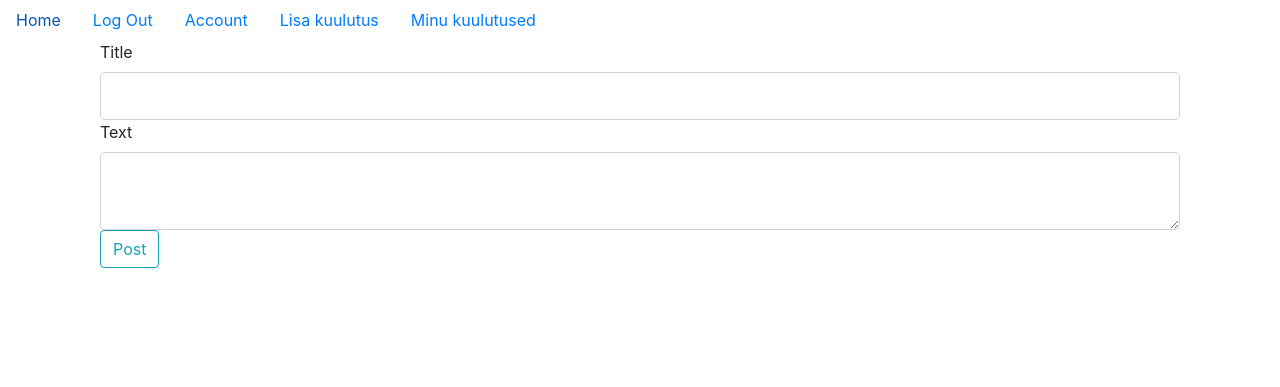
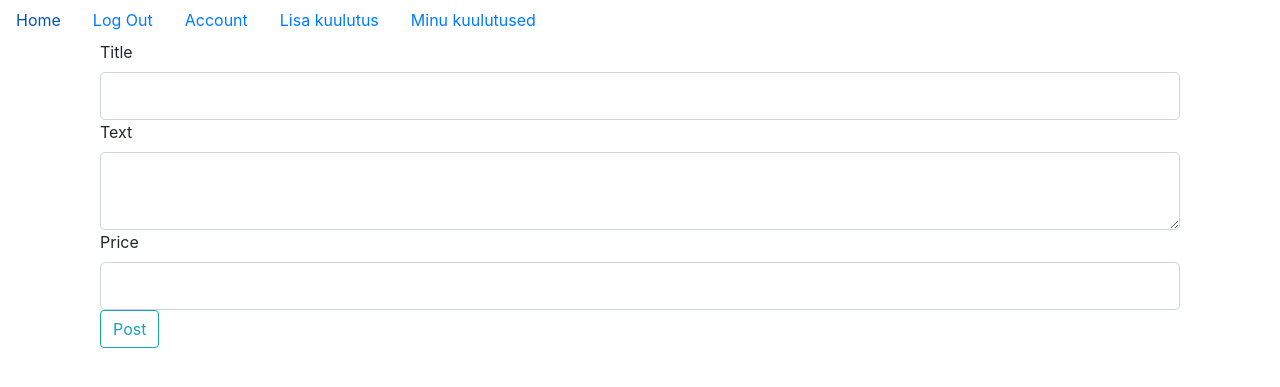
Before and after one commit to indrektamme/surf24, a Flask app: page /create in a window 1280 px wide. Shown: the top 387 px of the page. Run offline with Flask 2, Linux system fonts and the light colour scheme; a user stored in the database is signed in; some libraries are stand-ins or nearby versions.

Commit message:
added price

```diff
--- a/surf24/ads/forms.py
+++ b/surf24/ads/forms.py
@@ -1,8 +1,9 @@
 from flask_wtf import FlaskForm
-from wtforms import SubmitField, StringField, TextAreaField
-from wtforms.validators import DataRequired
+from wtforms import SubmitField, StringField, TextAreaField, FloatField
+from wtforms.validators import DataRequired, NumberRange
 
 class AdForm(FlaskForm):
     title = StringField('Title', validators=[DataRequired()])
     text = TextAreaField('Text', validators=[DataRequired()])
+    price = FloatField('Price', validators=[NumberRange()])
     submit = SubmitField('Post')
--- a/surf24/ads/views.py
+++ b/surf24/ads/views.py
@@ -15,8 +15,8 @@ def create_ad():
     if form.validate_on_submit():
         advert = Advert(title=form.title.data,
                             text = form.text.data,
-                            user_id = current_user.id)
-
+                            user_id = current_user.id,
+                            price = form.price.data)
         db.session.add(advert)
         db.session.commit()
         flash('Kuulutus lisatud')
--- a/surf24/models.py
+++ b/surf24/models.py
@@ -51,7 +51,7 @@ class Advert(db.Model):
     date = db.Column(db.DateTime, nullable=False, default=datetime.utcnow)
     title = db.Column(db.String(50), nullable=False)
     text = db.Column(db.String(500), nullable=False)
-    price = db.Column(db.Integer)
+    price = db.Column(db.Numeric(10,2))
     condition = db.Column(db.Enum(condition))
     location = db.Column(db.String(20))
     hide = db.Column(db.Boolean, default=False, nullable=False)
--- a/surf24/templates/create_ad.html
+++ b/surf24/templates/create_ad.html
@@ -16,6 +16,11 @@
     </div>
 
     <div class="form_group" method = "POST">
+      {{form.price.label(class="form-control-label")}}
+      {{form.price(class = "form-control form-control-lg")}}
+    </div>
+
+    <div class="form_group" method = "POST">
       {{form.submit(class="btn btn-outline-info")}}
 
     </div>
```
Also changed, not shown: surf24/data.sqlite.
